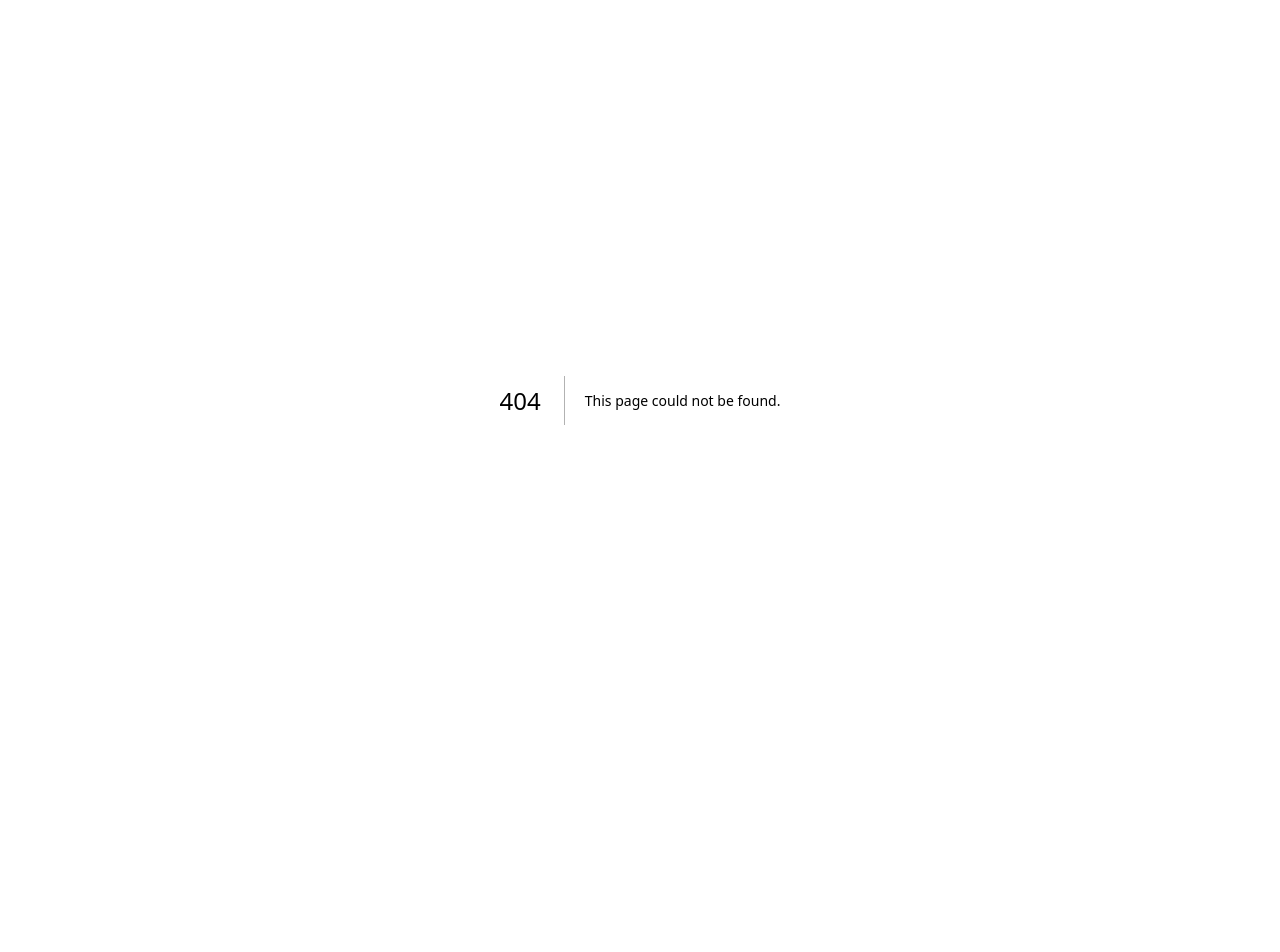
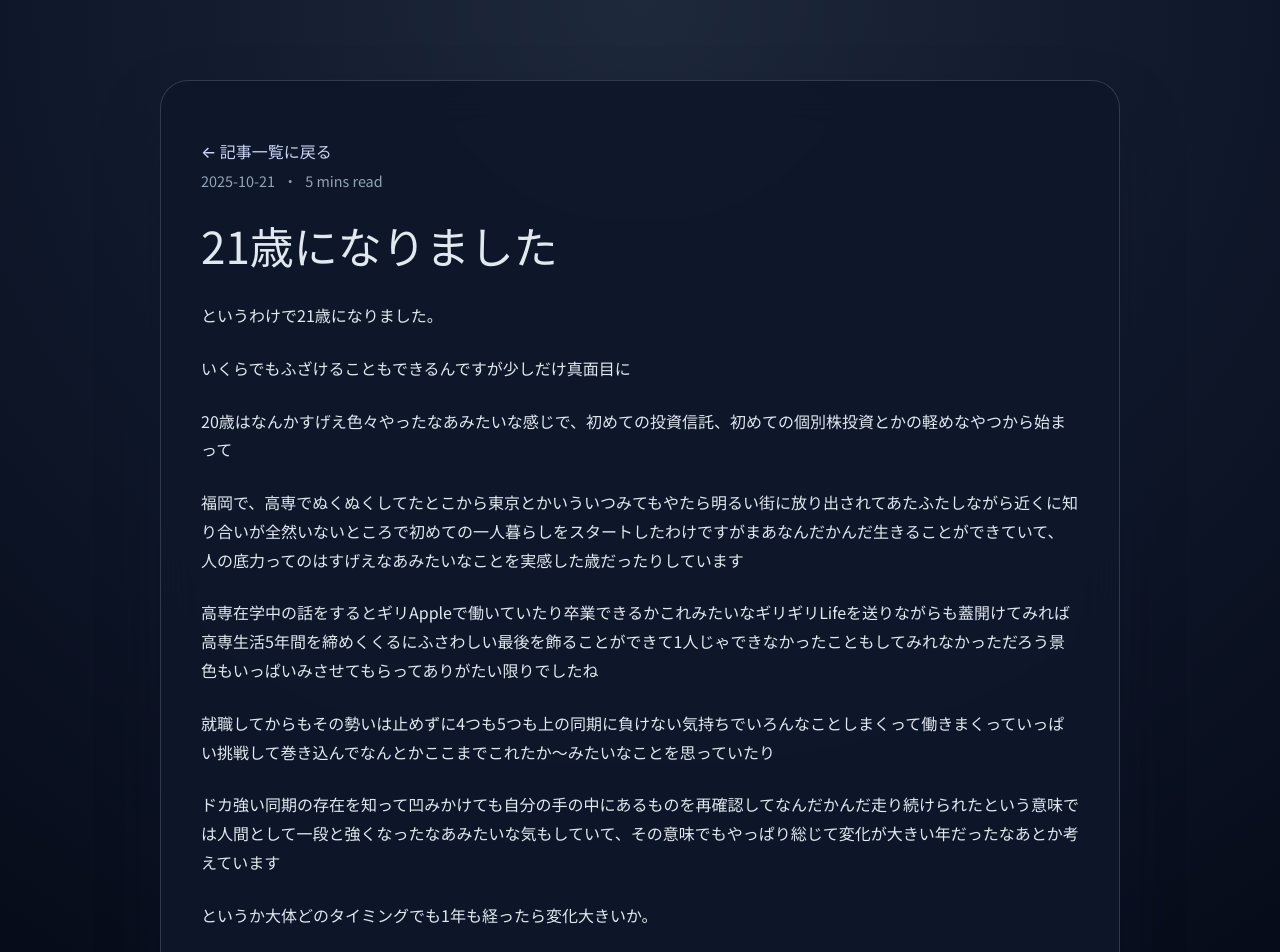
Before and after one commit to sou31415/sou31415.github.io, a Next.js app: page /blog/Birthday21 in a window 1280 px wide. Before the commit this address had no page. Shown: the top 952 px of the page. Before the commit the page ends 800 px from the top, so only its background shows below. Built offline with nearby package versions, Linux system fonts and the light colour scheme.

Commit message:
add birthday

```diff
--- /dev/null
+++ b/app/blog/(posts)/Birthday21/[id].tsx
@@ -0,0 +1,40 @@
+import type { Metadata } from "next";
+import { BlogPostArticle } from "../../_components/BlogPostArticle";
+import type { BlogPost } from "../../posts";
+
+export const post: BlogPost = {
+  slug: "Birthday21",
+  title: "21歳になりました",
+  description:
+    "だらだらと",
+  date: "2025-10-21",
+  readingTime: "5 mins read",
+  tags: [],
+  body: [
+"というわけで21歳になりました。",
+"いくらでもふざけることもできるんですが少しだけ真面目に",
+"20歳はなんかすげえ色々やったなあみたいな感じで、初めての投資信託、初めての個別株投資とかの軽めなやつから始まって",
+"福岡で、高専でぬくぬくしてたとこから東京とかいういつみてもやたら明るい街に放り出されてあたふたしながら近くに知り合いが全然いないところで初めての一人暮らしをスタートしたわけですがまあなんだかんだ生きることができていて、人の底力ってのはすげえなあみたいなことを実感した歳だったりしています",
+"高専在学中の話をするとギリAppleで働いていたり卒業できるかこれみたいなギリギリLifeを送りながらも蓋開けてみれば高専生活5年間を締めくくるにふさわしい最後を飾ることができて1人じゃできなかったこともしてみれなかっただろう景色もいっぱいみさせてもらってありがたい限りでしたね",
+"就職してからもその勢いは止めずに4つも5つも上の同期に負けない気持ちでいろんなことしまくって働きまくっていっぱい挑戦して巻き込んでなんとかここまでこれたか〜みたいなことを思っていたり",
+"ドカ強い同期の存在を知って凹みかけても自分の手の中にあるものを再確認してなんだかんだ走り続けられたという意味では人間として一段と強くなったなあみたいな気もしていて、その意味でもやっぱり総じて変化が大きい年だったなあとか考えています",
+"というか大体どのタイミングでも1年も経ったら変化大きいか。",
+"そんなこともないのか、年取ったら変わるのかなあ、わからない",
+"21歳では引き続きスタンドアロンな価値の創出がしたいなあと思っていて、Appleにいたからとか、高専プロコンで受賞したからとか、起業家甲子園で受賞したからとか、他に依存する自身の一部をしっかり再定義したくて、総じて「自分だから」といえるだけの説得力と価値に押し上げるために、一つ一つ頑張ります"
+  ]
+};
+
+export const metadata: Metadata = {
+  title: post.title,
+  description: post.description,
+  openGraph: {
+    title: post.title,
+    description: post.description,
+    type: "article",
+    publishedTime: post.date
+  }
+};
+
+export default function Birthday21Page() {
+  return <BlogPostArticle post={post} />;
+}
--- /dev/null
+++ b/app/blog/(posts)/Birthday21/page.tsx
@@ -0,0 +1,2 @@
+export { metadata, post } from "./[id]";
+export { default } from "./[id]";
--- a/app/blog/posts.ts
+++ b/app/blog/posts.ts
@@ -1,4 +1,5 @@
 import { post as testPost } from "./(posts)/test/page";
+import { post as Birthday21Post } from "./(posts)/Birthday21/page"
 
 export type BlogPost = {
   slug: string;
@@ -11,6 +12,7 @@ export type BlogPost = {
 };
 
 export const posts: BlogPost[] = [
+  Birthday21Post,
   testPost
 ];
 
```
